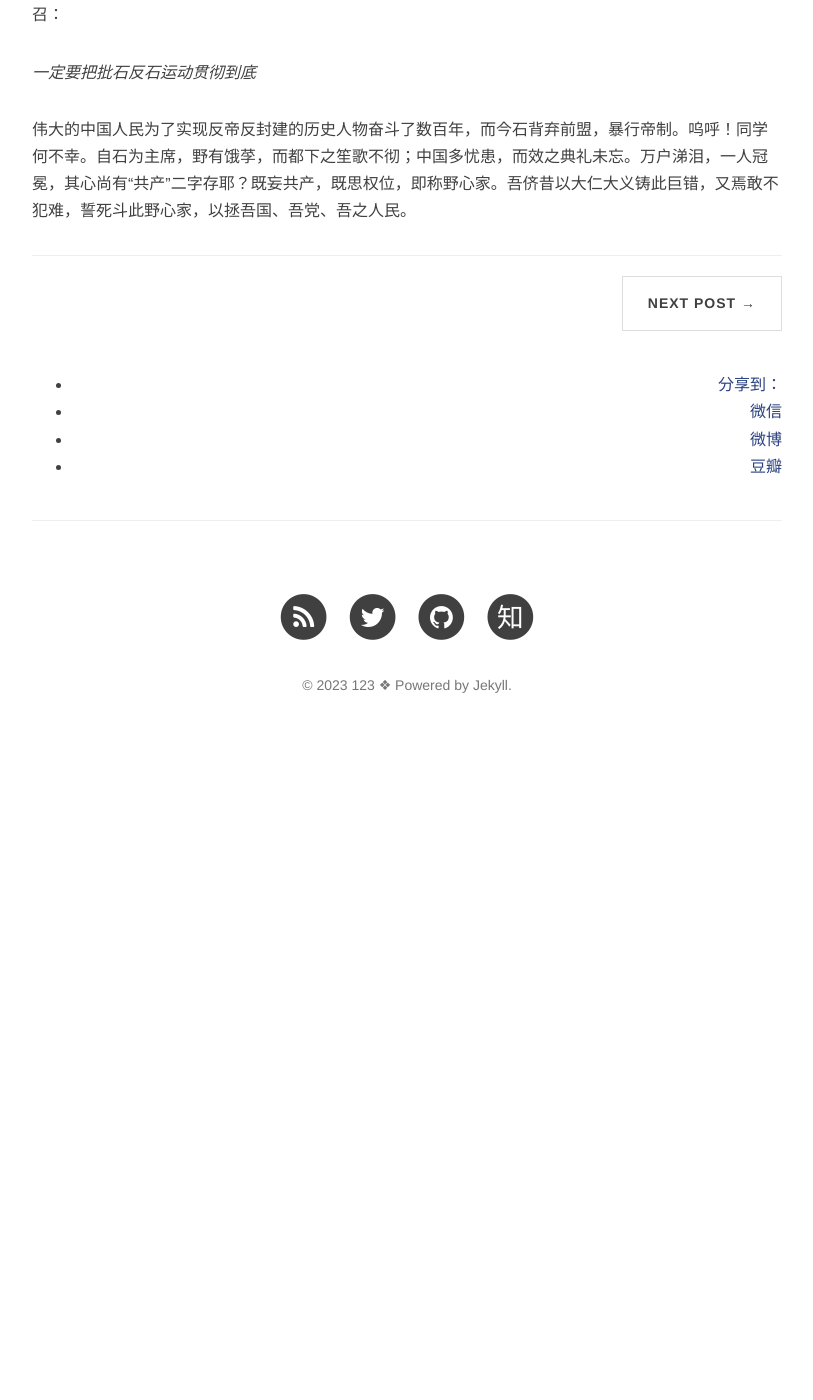
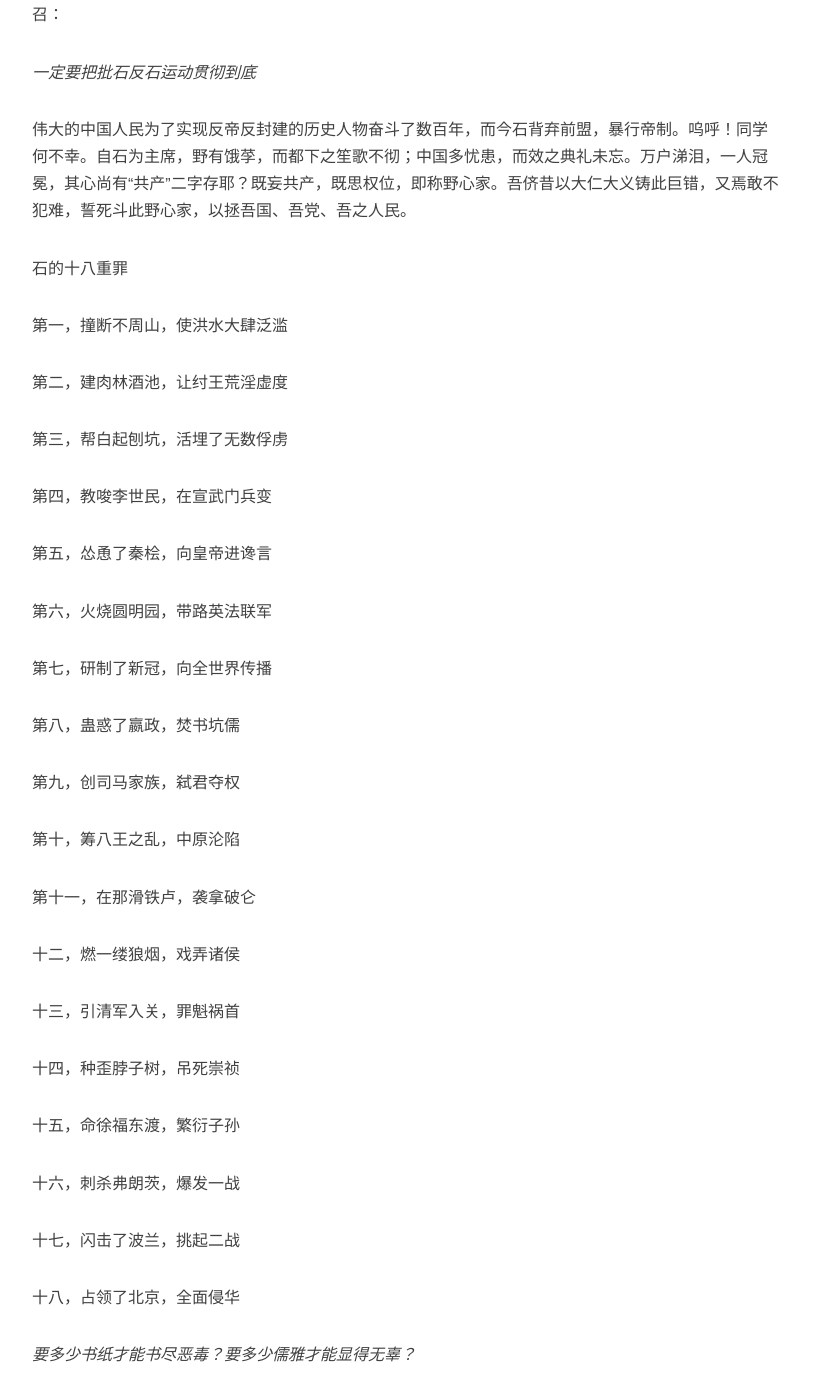
Before and after one commit to ovule-seed/ovule-seed.github.io, a Jekyll site: the page built from _posts/2023-01-01-a1.md, in a window 1280 px wide and 1400 px high, scrolled down 510 px. Shown: the whole window, without its empty margins (233-1046 px from the left). Built offline with Jekyll 4.4.1, drawn with Linux system fonts in a browser that asks for light colours; nearby versions of some CDN libraries; comment, search, counter and statistics services are not loaded; before the commit the page ends 1273 px from its top, so only the background shows below that.

Commit message:
Update 2023-01-01-a1.md

```diff
--- a/_posts/2023-01-01-a1.md
+++ b/_posts/2023-01-01-a1.md
@@ -11,3 +11,45 @@ description:
 *一定要把批石反石运动贯彻到底*
 
 伟大的中国人民为了实现反帝反封建的历史人物奋斗了数百年，而今石背弃前盟，暴行帝制。呜呼！同学何不幸。自石为主席，野有饿莩，而都下之笙歌不彻；中国多忧患，而效之典礼未忘。万户涕泪，一人冠冕，其心尚有“共产”二字存耶？既妄共产，既思权位，即称野心家。吾侪昔以大仁大义铸此巨错，又焉敢不犯难，誓死斗此野心家，以拯吾国、吾党、吾之人民。
+
+石的十八重罪
+
+第一，撞断不周山，使洪水大肆泛滥
+
+第二，建肉林酒池，让纣王荒淫虚度
+
+第三，帮白起刨坑，活埋了无数俘虏
+
+第四，教唆李世民，在宣武门兵变
+
+第五，怂恿了秦桧，向皇帝进谗言
+
+第六，火烧圆明园，带路英法联军
+
+第七，研制了新冠，向全世界传播
+
+第八，蛊惑了嬴政，焚书坑儒
+
+第九，创司马家族，弑君夺权
+
+第十，筹八王之乱，中原沦陷
+
+第十一，在那滑铁卢，袭拿破仑
+
+十二，燃一缕狼烟，戏弄诸侯
+
+十三，引清军入关，罪魁祸首
+
+十四，种歪脖子树，吊死崇祯
+
+十五，命徐福东渡，繁衍子孙
+
+十六，刺杀弗朗茨，爆发一战
+
+十七，闪击了波兰，挑起二战
+
+十八，占领了北京，全面侵华
+
+_要多少书纸才能书尽恶毒？要多少儒雅才能显得无辜？_
+
+罄竹难书！
```
